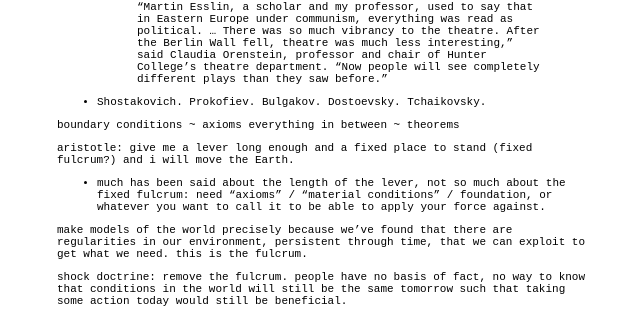
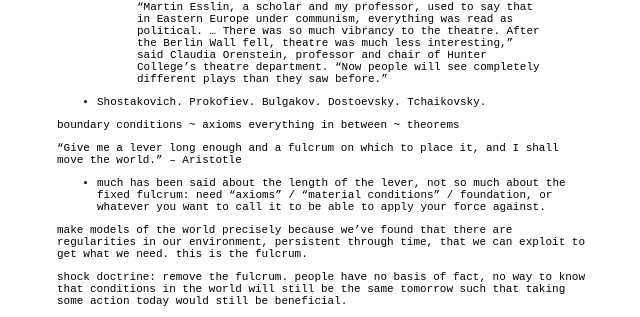
Before and after one commit to joseph-long/essayer, a Jekyll site: the page built from _posts/2020-05-11-boundary-conditions.md, in a window 1280 px wide. Shown: the part 559-876 px from the top of the page, without its empty margins (319-959 px from the left). Built offline with Jekyll 4.4.1, drawn with Linux system fonts in a browser that asks for light colours; some web fonts are replaced.

Commit message:
fix quote

```diff
--- a/_posts/2020-05-11-boundary-conditions.md
+++ b/_posts/2020-05-11-boundary-conditions.md
@@ -46,8 +46,8 @@ perversely, censorship also helps
 boundary conditions ~ axioms
 everything in between ~ theorems
 
-aristotle: give me a lever long enough and a fixed place to stand (fixed
-fulcrum?) and i will move the Earth.
+"Give me a lever long enough and a fulcrum on which to place it, and I shall
+move the world." -- Aristotle
 - much has been said about the length of the lever, not so much about the
   fixed fulcrum: need "axioms" / "material conditions" / foundation, or
   whatever you want to call it to be able to apply your force against.
```
